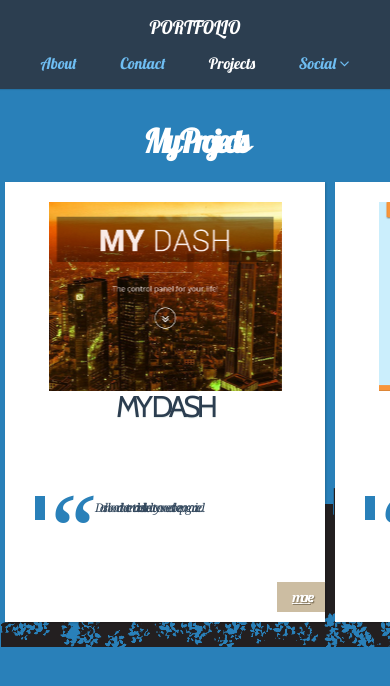
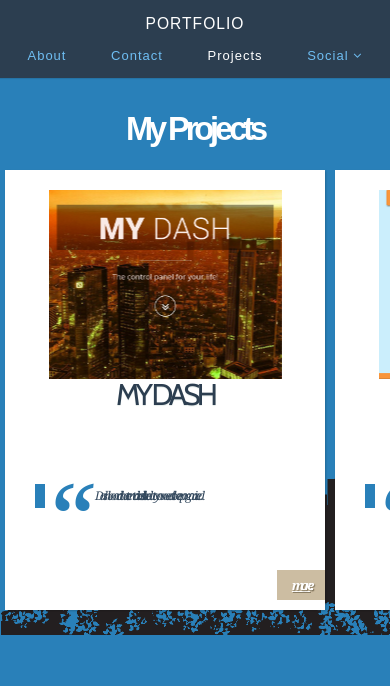
Before and after one commit to jgdigitaljedi/portfolio, a PHP site: page /views/projects.html in a window 390 px wide; the page is wider, and only the part inside the window is pictured. Shown: the top 686 px of that part. Run offline with PHP 8.4, Linux system fonts and the light colour scheme; some libraries are stand-ins or nearby versions.

Commit message:
media query insanity

```diff
--- a/styles/projects.css
+++ b/styles/projects.css
@@ -13,7 +13,7 @@
 	font-family: 'Lobster', cursive;
 }
 
-@media screen and (min-width: 490px) and (max-width: 1286px) {
+@media screen and (min-width: 753px) and (max-width: 1286px) {
 
 	body {
 		background: url("../images/AustinNight.png") no-repeat;
@@ -33,13 +33,30 @@
   	.pure-u-md-3-5 {
   		width: 100%;
   		margin-top: 30px;
-  		left: 0;
   	}
+
+  	.pure-menu-fixed {
+  		position: relative;
+  	}
+
+  	/*.pure-menu {
+  		font-family: Arial, Helvetica, sans-serif;
+  		font-size: 1em;
+  	}*/
 }
 
-@media screen and (min-width: 0px) and (max-width: 489px) {
+@media screen and (min-width: 490px) and (max-width: 752px) {
+
+	body {
+		background: url("../images/AustinNight.png") no-repeat;
+		background-attachment:fixed;
+		background-position:center bottom;
+		text-size-adjust: none;
+		letter-spacing: 1px;
+	}
+
 	.broken {
-		margin-top: 100px;
+		margin-top: 40px;
 	}
 
   	.pure-u-md-1-5 {
@@ -51,4 +68,54 @@
   		width: 100%;
   		margin-top: 30px;
   	}
+
+  	.pure-menu-fixed {
+  		position: relative;
+  	}
+
+  	.pure-menu, .ca-quote h6, .ca-content-text p {
+  		font-family: Arial, Helvetica, sans-serif;
+  		font-size: 1em;
+  	}
 }
+
+@media screen and (min-width: 0px) and (max-width: 489px) {
+
+	html, body {
+		background-color: #2980B9;
+		font-size: 1em;
+		line-height: 1em;
+		font-family: Arial, Helvetica, sans-serif;
+		text-size-adjust: none;
+		letter-spacing: 1px;
+	}
+
+	.pure-menu {
+		font-family: Arial, Helvetica, sans-serif;
+		font-size: 1em;
+	}
+
+	.broken {
+		margin-top: 10px;
+		font-family: Arial, Helvetica, sans-serif;
+	}
+
+  	.pure-u-md-1-5 {
+  		display: none;
+		width: 0px;
+  	}
+
+  	.pure-u-md-3-5 {
+  		width: 100%;
+  		margin-top: 30px;
+  	}
+
+  	.pure-menu-fixed {
+  		position: relative;
+  	}
+
+  	.pure-menu, .ca-quote h6, .ca-content-text p {
+  		font-family: Arial, Helvetica, sans-serif;
+  		font-size: 1em;
+  	}
+}
```
